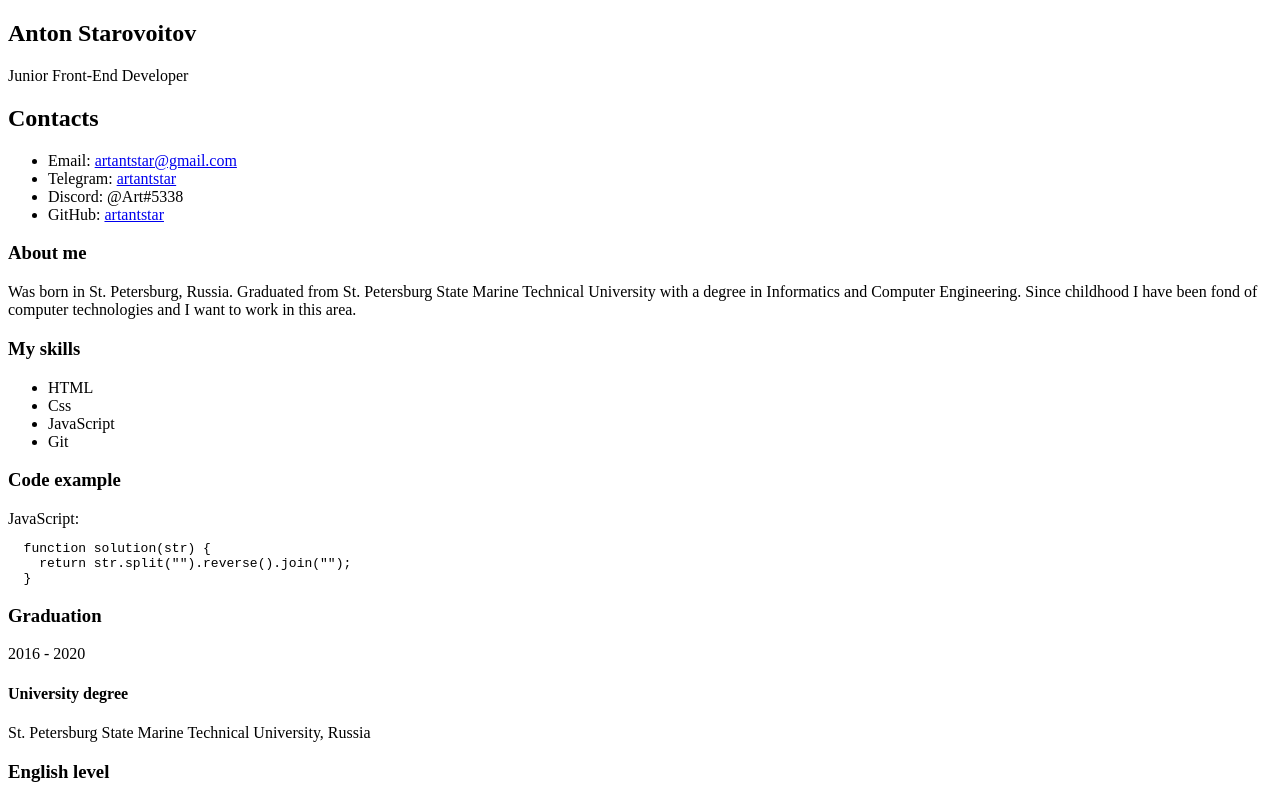
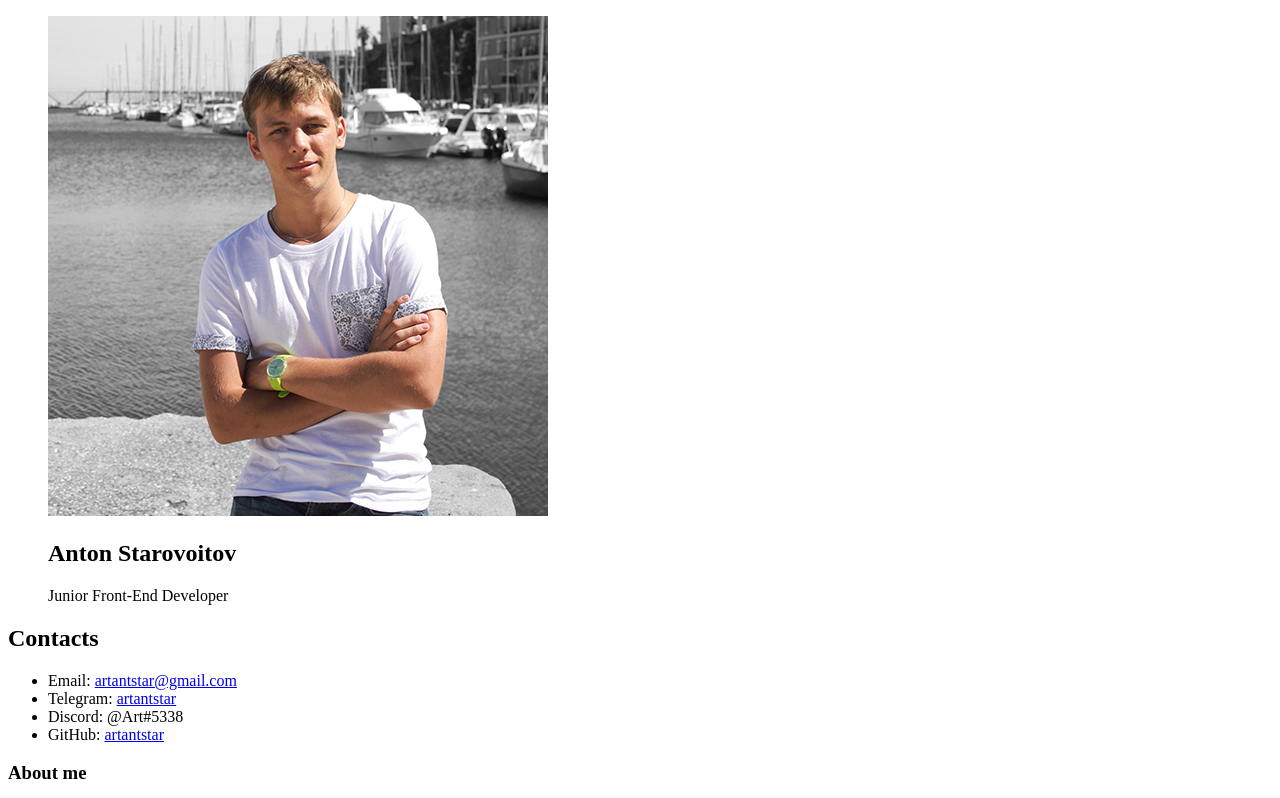
Before and after one commit to artantstar/rsschool-cv-old, a plain HTML site: page index.html in a window 1280 px wide. Shown: the top 798 px of the page. Drawn offline with Linux system fonts and the light colour scheme.

Commit message:
feat: add photo

```diff
--- a/index.html
+++ b/index.html
@@ -16,8 +16,13 @@
     <div class="content">
 
       <aside class="profile">
-        <h1 class="info__name">Anton Starovoitov</h1>
-        <span class="info__role">Junior Front-End Developer</span>
+        <figure>
+          <img class="photo" src="assets/photo.jpg" alt="avatar">
+          <figcaption class="info">
+            <h1 class="info__name">Anton Starovoitov</h1>
+            <span class="info__role">Junior Front-End Developer</span>
+          </figcaption>
+        </figure>
         <div class="contacts">
           <h2 class="contacts__tittle">Contacts</h2>
           <ul class="contacts__content">
```
Also changed, not shown: assets/photo.jpg (added).
